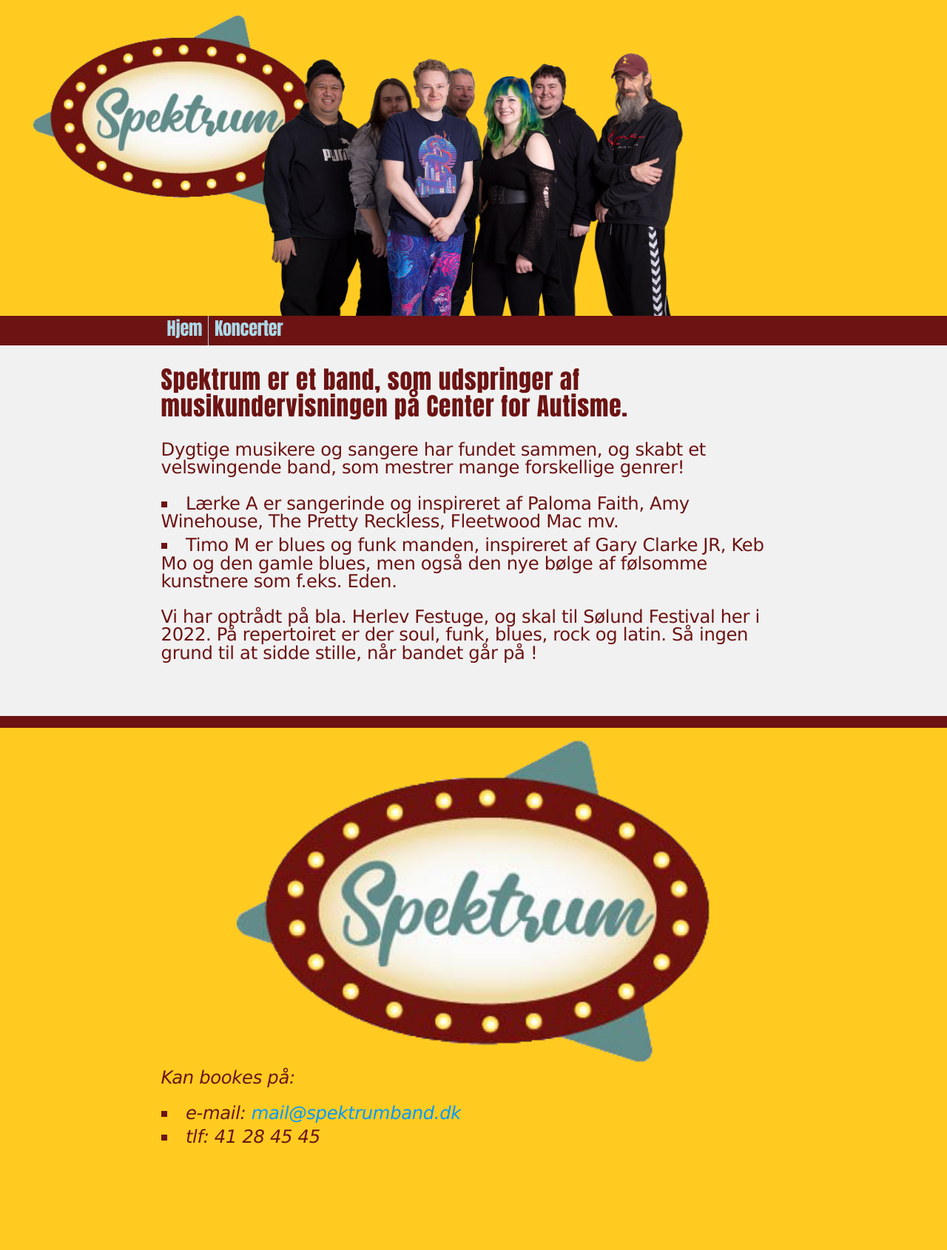
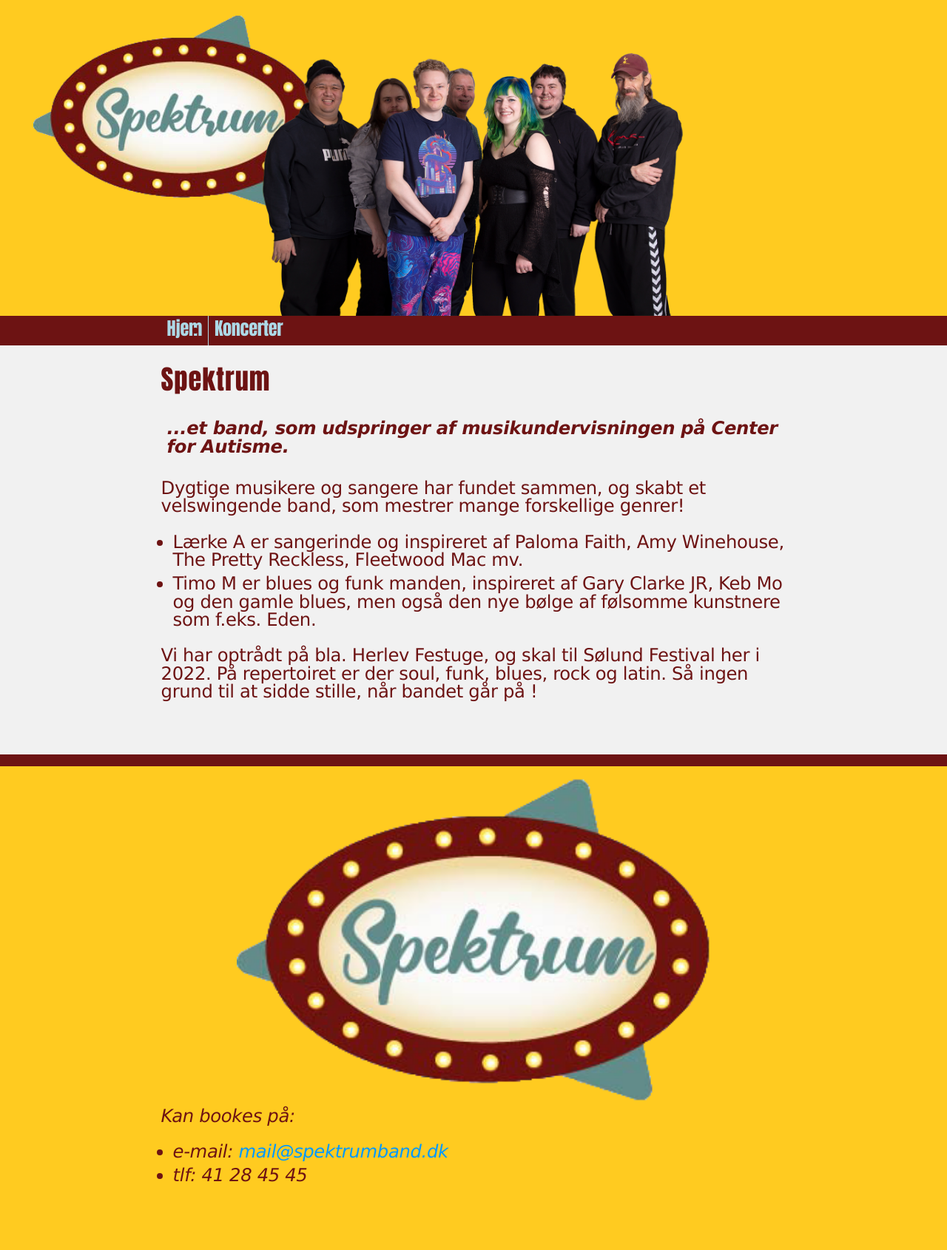
Before and after one commit to center-for-autisme/spektrumband.dk, a PHP site: page / in a window 1280 px wide. Shown: the whole page at 74% size. Before the commit the page ends 1546 px from the top, so only its background shows below. Run offline with PHP 8.4, Linux system fonts and the light colour scheme; some web fonts are replaced.

Commit message:
Changed 1st page headline

```diff
--- a/css/style.css
+++ b/css/style.css
@@ -102,6 +102,11 @@ address {
 
 /* lists */
 
+ul {
+    padding-left: 1rem;
+}
+
 li {
-    list-style-position: inside;
+    list-style-position: outside;
+    list-style-type: disc;
 }
--- a/css_typography/default.css
+++ b/css_typography/default.css
@@ -150,10 +150,10 @@ li li {
 
 /*--- QUOTES ---*/
 blockquote {
-    margin: 0 60px 0 45px;
-    border-left: 5px solid #ccc;
-    padding-left: 10px;
-    text-indent: -.4em;
+    padding: 0.5rem;
+    border-radius: 1rem;
+    margin-bottom: 1.5rem;
+    font-style: italic;
 }
 
 blockquote b {
--- a/index.html
+++ b/index.html
@@ -29,10 +29,11 @@
     </header>
     <div id="wrapper">
         <article>
-            <h2>
-                Spektrum er et band, som udspringer af musikundervisningen på Center for
-                Autisme.
-            </h2>
+            <h1>
+                Spektrum</h1>
+            <blockquote><b>...et band, som udspringer af musikundervisningen på Center for
+                    Autisme.
+                </b></blockquote>
             <p>
                 Dygtige musikere og sangere har fundet sammen, og skabt et velswingende band,
                 som mestrer mange forskellige genrer!
```
